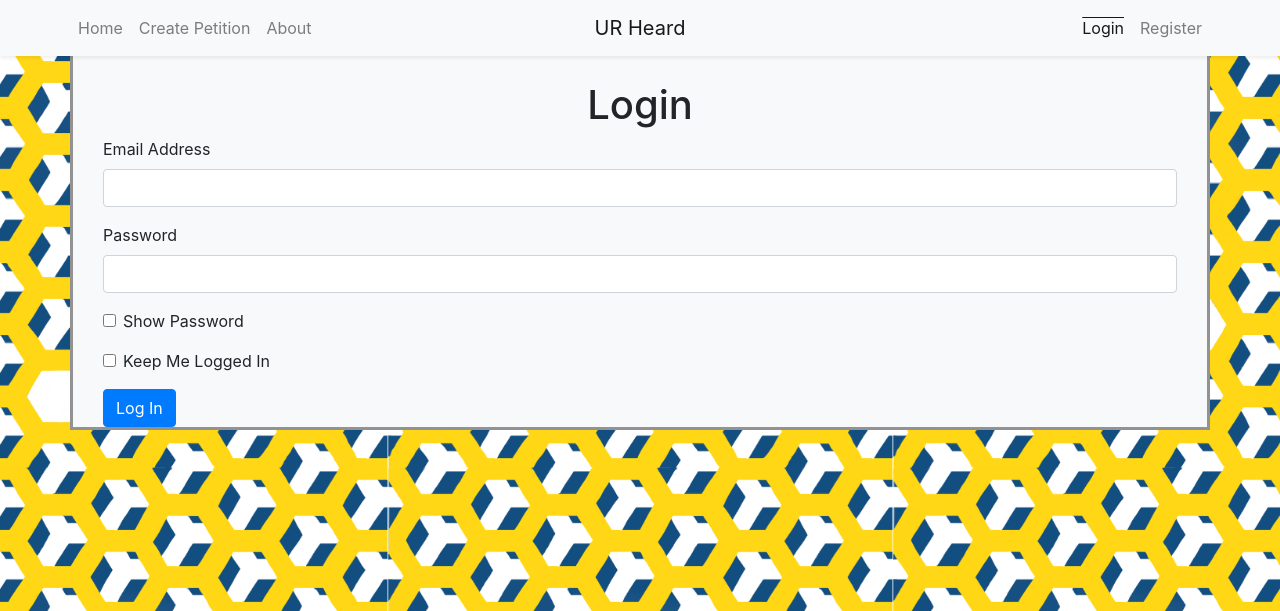
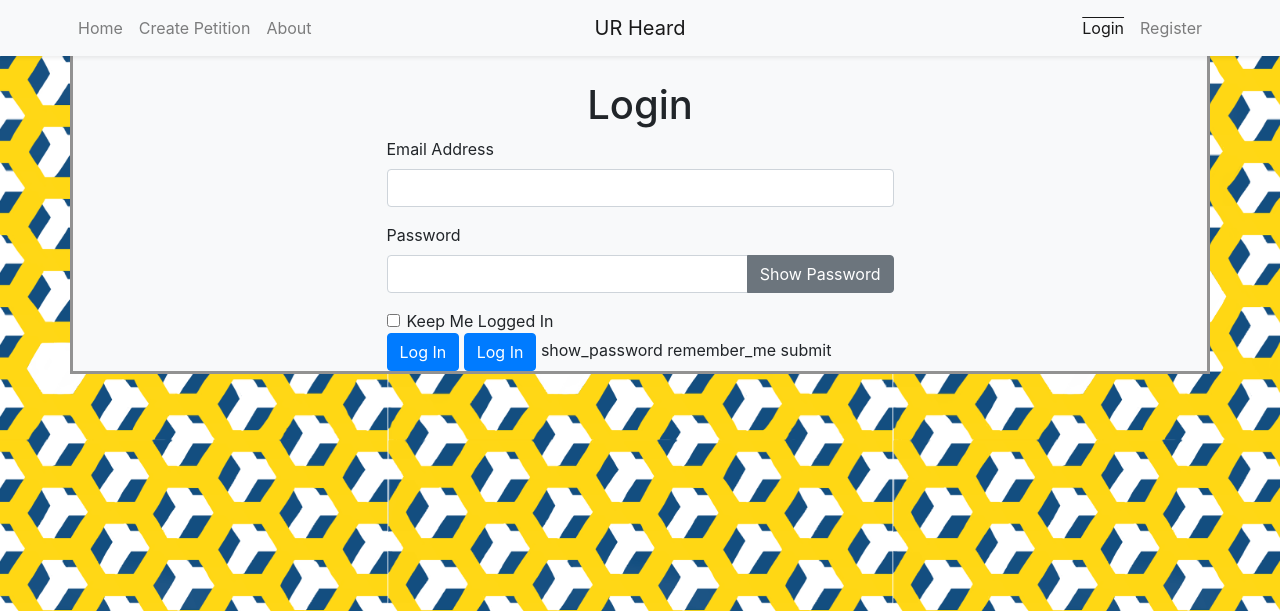
Before and after one commit to michaelb-TI100/csc210-team3, a Flask app: page /login in a window 1280 px wide. Shown: the top 611 px of the page. Run offline with Flask 2, Linux system fonts and the light colour scheme; some libraries are stand-ins or nearby versions.

Commit message:
Update login.html

```diff
--- a/templates/login.html
+++ b/templates/login.html
@@ -6,15 +6,41 @@
 	<header class="page-header">
 		<h1 class="text-center">Login</h1>
 	</header>
-	{{ wtf.render_form(form) }}
-	{# <a href="" class="btn btn-danger btn-sm">Return</a> #}
+	{# {{ wtf.render_form(form, extra_classes="container mx-auto w-50") }} #}
+	<form class="form cheese container mx-auto w-50" method="post" role="form">
+		{{ form.hidden_tag() }}
+		<div class="form-group required">
+			{{form.email.label(class="form-control-label")}}
+			{{form.email(class="form-control")}}
+		</div>
+		<div class="form-group required">
+			{{form.password.label(class="form-control-label")}}
+			<div class="input-group">
+				{{form.password(class="form-control")}}
+				<div class="input-group-append">
+					<button id="passwordToggle" type="button" class="btn btn-secondary">Show Password</button>
+				</div>
+			</div>
+		</div>
+		<div class="form-check">
+			{{form.remember_me(class="form-check-input")}}
+			{{form.remember_me.label(class="form-check-label")}}
+		</div>
+		{{form.submit(class="btn btn-primary")}}
+		{{wtf.render_field(form.submit)}}
+		show_password
+		remember_me
+		submit
+	</form>
+
+	<!--<a href=class="btn btn-danger btn-sm">Return</a>-->
 
 {% endblock content %}
 
 {% block scripts %}
 	{{super()}}
 	<script>
-		window.addEventListener("load", function(){
+		$(window).on("load", function(){
 			var checkbox = document.getElementById('toggle');
 			var x = document.getElementById('password');
 			checkbox.addEventListener('change', function() {
@@ -25,5 +51,27 @@
 				}
 			});
 		});
+		$("#toggle").change( function() {
+			$("label[for='toggle']").text($("label[for='toggle']").text() == "Show Password" ? "Hide Password" : "Show Password");
+
+		});
+
+		$("#passwordToggle").click( function() {
+			$(this).text($(this).text() == "Show Password" ? "Hide Password" : "Show Password");
+			$("#password").attr("type", $("#password").attr("type") == "password" ? "text" : "password");
+
+		});
+		function showPassword() {
+			// alert("Yo")
+			// $('cheese').innerHTML = "Help me";
+			if($('#password').attr("type")=='password'){
+				$('#passwordToggle').text("Show Password");
+			} else {
+				$('#passwordToggle').text("Hide Password");
+			}
+			$('.cheese').css("color", "red");
+			$('#passwordToggle').text("Hide Password");
+
+		}
 	</script>
 {% endblock scripts%}
```
